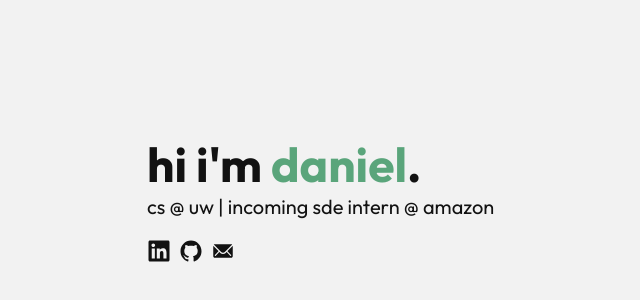
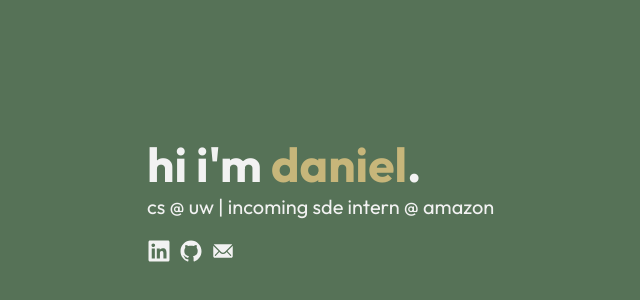
Before and after one commit to danielkshin/danielkshin.github.io, a React (Vite) app: page / in a window 1280 px wide. Shown: the part 126-426 px from the top of the page, without its empty margins (253-893 px from the left). Built offline with nearby package versions, Linux system fonts and the light colour scheme.

Commit message:
Change colors and disable transition on load

```diff
--- a/src/Config.tsx
+++ b/src/Config.tsx
@@ -135,9 +135,9 @@ const useConfig = () => {
         </>
       ),
       id: 'about',
-      backgroundColor: '#f2f2f2',
-      textColor: '#121212',
-      titleColor: '#5aa57b',
+      backgroundColor: '#567257',
+      textColor: '#f2f2f2',
+      titleColor: '#c7b67a',
     },
     {
       title: 'a student',
@@ -194,7 +194,7 @@ const useConfig = () => {
         </>
       ),
       id: 'projects',
-      backgroundColor: '#262626',
+      backgroundColor: '#1b1b1b',
       textColor: '#f2f2f2',
       titleColor: projectsColor,
     },
--- a/src/index.css
+++ b/src/index.css
@@ -18,3 +18,9 @@ body {
   user-select: none;
   -webkit-user-select: none;
 }
+
+body {
+  --bg-color: #567257;
+  --text-color: #f2f2f2;
+  --title-color: #c7b67a;
+}
```
